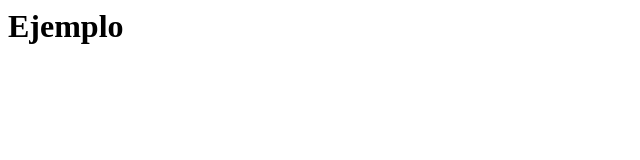
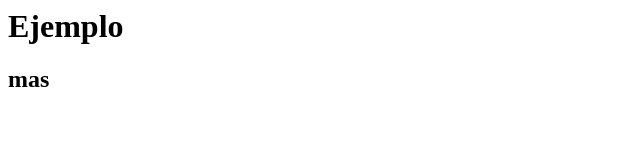
Before and after one commit to GilbertoLuna/mirepositorio, a plain HTML site: page index.html in a window 1280 px wide. Shown: the full height of the page, 0-640 px from the left. Drawn offline with Linux system fonts and the light colour scheme.

Commit message:
Update index.html

```diff
--- a/index.html
+++ b/index.html
@@ -2,5 +2,7 @@
 <body>
     <h1> Ejemplo
         </h1>
+        <h2> mas
+        </h2>
 </body>
 </html>
```
